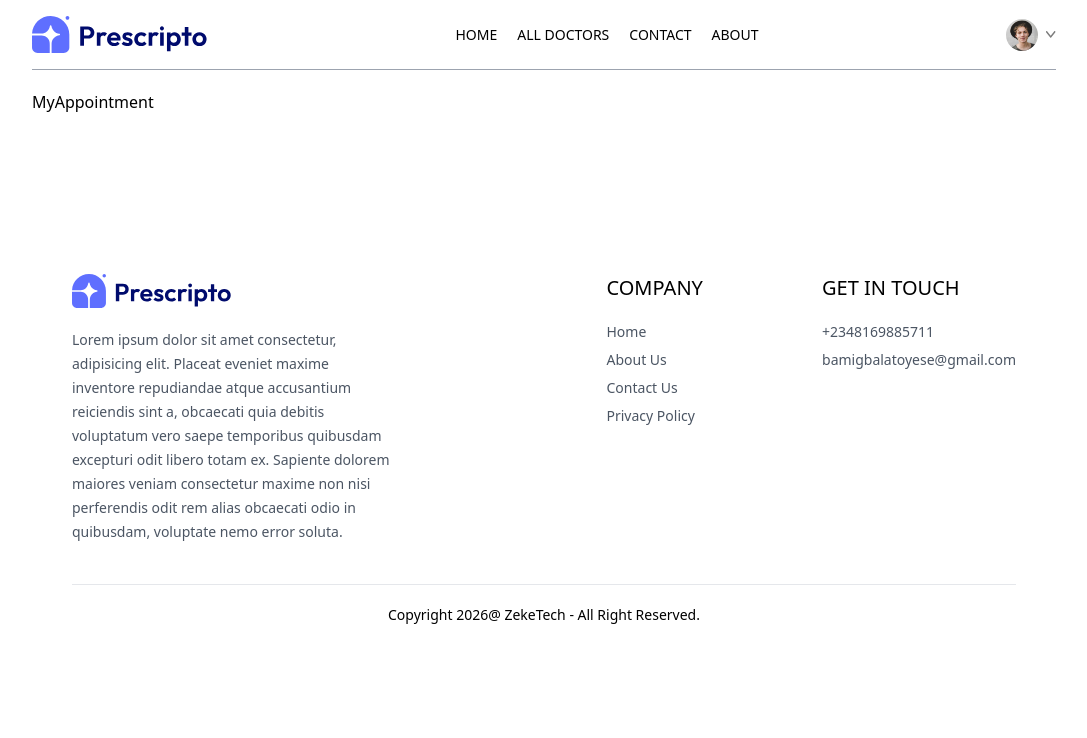
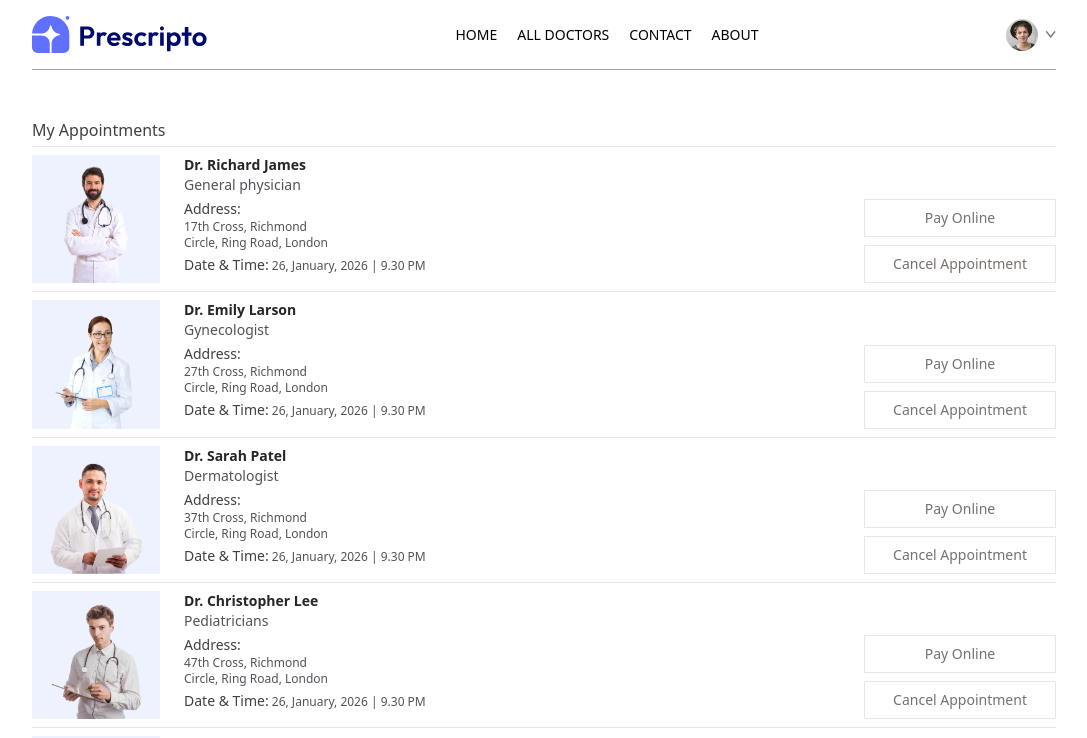
Before and after one commit to Bammytoye/ZekeHealthCare, a React (Vite) app in the folder frontend/: page /my-appointment in a window 1280 px wide. Shown: the top 738 px of the page, without its empty margins (96-1183 px from the left). Built offline with nearby package versions, Linux system fonts and the light colour scheme.

Commit message:
'myAppointment'

```diff
--- a/frontend/src/pages/MyAppointment.jsx
+++ b/frontend/src/pages/MyAppointment.jsx
@@ -1,8 +1,42 @@
-import React from 'react'
+import React, { useContext } from 'react'
+import { AppContent } from '../context/AppContent';
 
 const MyAppointment = () => {
+    const {doctors} = useContext(AppContent);
+
+
+
     return (
-        <div>MyAppointment</div>
+        <div>
+            <p className='pb-1 mt-12 font-medium text-zinc-700 border-b'>My Appointments</p>
+
+            <div>
+                {doctors.slice(0,6).map((item, index)=> (
+                    <div
+                        className='grid grid-cols-[1fr_2fr] gap-4 sm:flex sm:gap-6 py-2 border-b'
+                        key={index}>
+                        <div>
+                            <img className='w-32 bg-indigo-50' src={item.image} alt={item.image} />
+                        </div>
+
+                        <div className='flex-1 text-sm text-zinc-600'>
+                            <p className='text-neutral-800 font-semibold'>{item.name}</p>
+                            <p>{item.speciality}</p>
+                            <p className='text-zinc-700 font-medium mt-1'>Address:</p>
+                            <p className='text-xs'>{item.address.line1}</p>
+                            <p className='text-xs'>{item.address.line2}</p>
+                            <p className='text-xs mt-1'><span className='text-sm text-neutral-700 font-medium'>Date & Time:</span> 26, January, 2026 | 9.30 PM</p>
+                        </div>
+
+                        <div></div>
+                        <div className='flex flex-col gap-2 justify-end'>
+                            <button className='text-sm text-stone-500 text-center sm:min-w-48 py-2 border hover:bg-primary hover:text-white transition-all duration-300'>Pay Online</button>
+                            <button className='text-sm text-stone-500 text-center sm:min-w-48 py-2 border hover:bg-red-600 hover:text-white transition-all duration-300'>Cancel Appointment</button>
+                        </div>
+                    </div>
+                )) }
+            </div>
+        </div>
     )
 }
 
```
